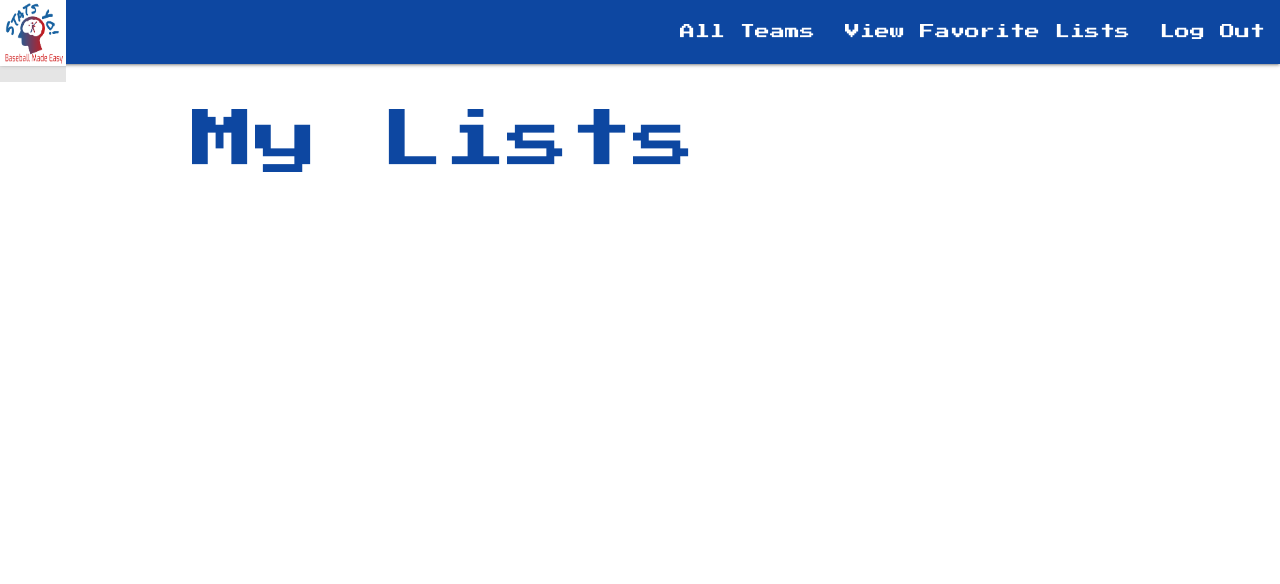
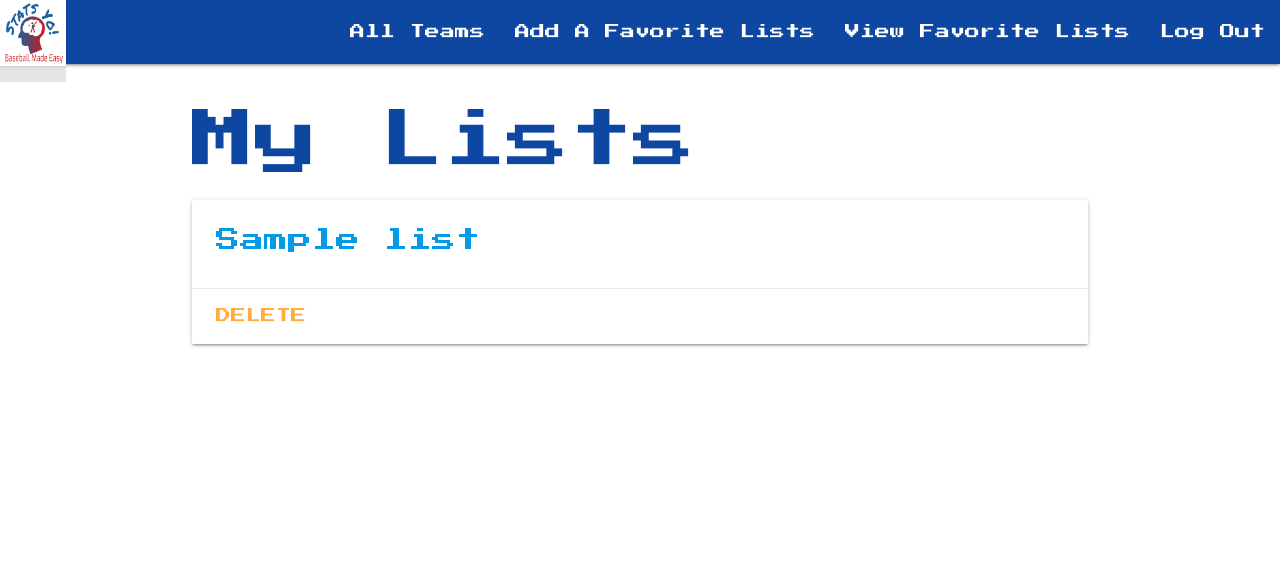
Before and after one commit to jcos201/statsyo, a Django app: page /fav_lists/ in a window 1280 px wide. Shown: the top 584 px of the page. Run offline with Django 3.2, Linux system fonts and the light colour scheme; a user stored in the database is signed in; tables that the repository leaves empty hold one stand-in row (values such as "Sample post").

Commit message:
Adds Favorite List CRUD functionality

```diff
--- a/main_app/models.py
+++ b/main_app/models.py
@@ -25,3 +25,9 @@ class Fav_List(models.Model):
     user = models.ForeignKey(User, on_delete=models.CASCADE)
 
     fav_players = models.ManyToManyField(Fav_Player)
+
+    def __str__(self):
+        return f'{self.name}'
+
+    def get_absolute_url(self):
+        return reverse('favlist_detail', kwargs={'pk': self.id})
--- a/main_app/templates/base.html
+++ b/main_app/templates/base.html
@@ -30,6 +30,7 @@
                 <ul class="right">
                     <li><a href="{% url 'index' %}">All Teams</a></li>
                 {% if user.is_authenticated %}
+                    <li><a href="{% url 'favlist_create' %}">Add A Favorite Lists</a></li>
                     <li><a href="{% url 'favlist_index' %}">View Favorite Lists</a></li>
                     <li><a href="{% url 'logout' %}">Log Out</a></li>
                 {% else %}
--- a/main_app/templates/main_app/fav_list_form.html
+++ b/main_app/templates/main_app/fav_list_form.html
@@ -1,6 +1,12 @@
 {% extends 'base.html' %}
 
 {% block content %}
+
+{% if object %}
+<h1>Update Favorite List: {{ object }}</h1>
+{% else %}
+<h1>Add A New Favorite List</h1>
+{% endif %}
 
 <form action="" method="post">
     {% csrf_token %}
--- a/main_app/templates/main_app/fav_list_list.html
+++ b/main_app/templates/main_app/fav_list_list.html
@@ -4,4 +4,21 @@
 
 <h1>My Lists</h1>
 
+{% for list in lists %}
+<div class="col s12">
+    <div class="card">
+        <div class="card-content">
+            <a href="{% url 'favlist_detail' list.id %}">
+                <div class="card-title">
+                    <p>{{ list.name }}</p>
+                </div>
+            </a>
+        </div>
+        <div class="card-action">
+            <a href="{% url 'favlist_delete' list.id %}">Delete</a>
+        </div>
+    </div>
+</div>
+{% endfor %}
+
 {% endblock %}
--- a/main_app/urls.py
+++ b/main_app/urls.py
@@ -7,9 +7,10 @@ urlpatterns = [
     path('stats/', views.stats, name='stats'),
     path('teams/roster/<int:team_id>/', views.roster, name='roster'),
     # FavList Paths
-    path('favlist/create/', views.FavlistCreate.as_view(), name='favlist_create'),
-    path('favlist/update/', views.FavlistUpdate.as_view(), name='favlist_update'),
-    #path('favlist/delete/', views.FavlistDelete.as_view(), name='favlist_delete'),
+    path('favlist/create/', views.ListCreate.as_view(), name='favlist_create'),
+    path('favlist/<int:pk>/update/', views.ListUpdate.as_view(), name='favlist_update'),
+    path('favlist/<int:pk>/delete/', views.ListDelete.as_view(), name='favlist_delete'),
+    path('favlist/<int:pk>/', views.ListDetail.as_view(), name='favlist_detail'),
     path('fav_lists/', views.favlist_List, name='favlist_index'),
     # everything below this line is Stuart’s new code
 
--- a/main_app/views.py
+++ b/main_app/views.py
@@ -97,7 +97,7 @@ def playerStats(request, player_id):
 
 ##### Authorization
 
-class FavlistCreate(LoginRequiredMixin, CreateView):
+class ListCreate(LoginRequiredMixin, CreateView):
     model = Fav_List
     fields = ['name']
 
@@ -105,14 +105,19 @@ class FavlistCreate(LoginRequiredMixin, CreateView):
         form.instance.user = self.request.user
         return super().form_valid(form)
 
-    success_url = '/fav_lists'
+    #success_url = '/fav_lists'
 
-class FavlistUpdate(LoginRequiredMixin, UpdateView):
+class ListUpdate(LoginRequiredMixin, UpdateView):
     model = Fav_List
 
-class FavlistDelete(LoginRequiredMixin, DeleteView):
+class ListDelete(LoginRequiredMixin, DeleteView):
+    model = Fav_List
+
+    success_url = '/fav_lists/'
+
+class ListDetail(LoginRequiredMixin, DetailView):
     model = Fav_List
 
 def favlist_List(request):
     list = Fav_List.objects.filter(user=request.user)
-    return render(request, 'main_app/fav_list_list.html', { 'list': list })
+    return render(request, 'main_app/fav_list_list.html', { 'lists': list })
```
Also changed, not shown: main_app/templates/main_app/fav_list_confirm_delete.html (added, +15 -0 lines), main_app/templates/main_app/fav_list_detail.html (added, +15 -0 lines).
